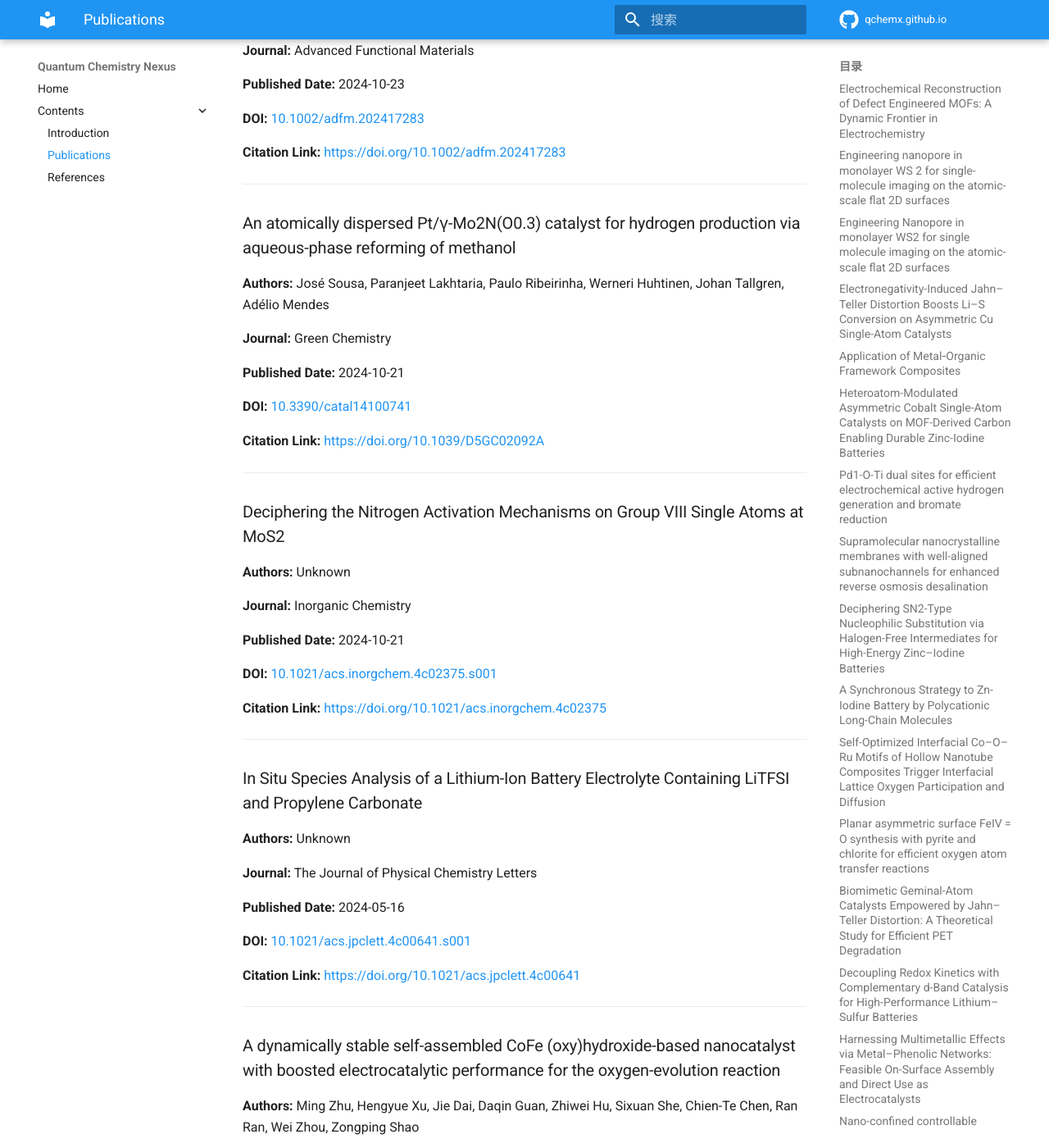
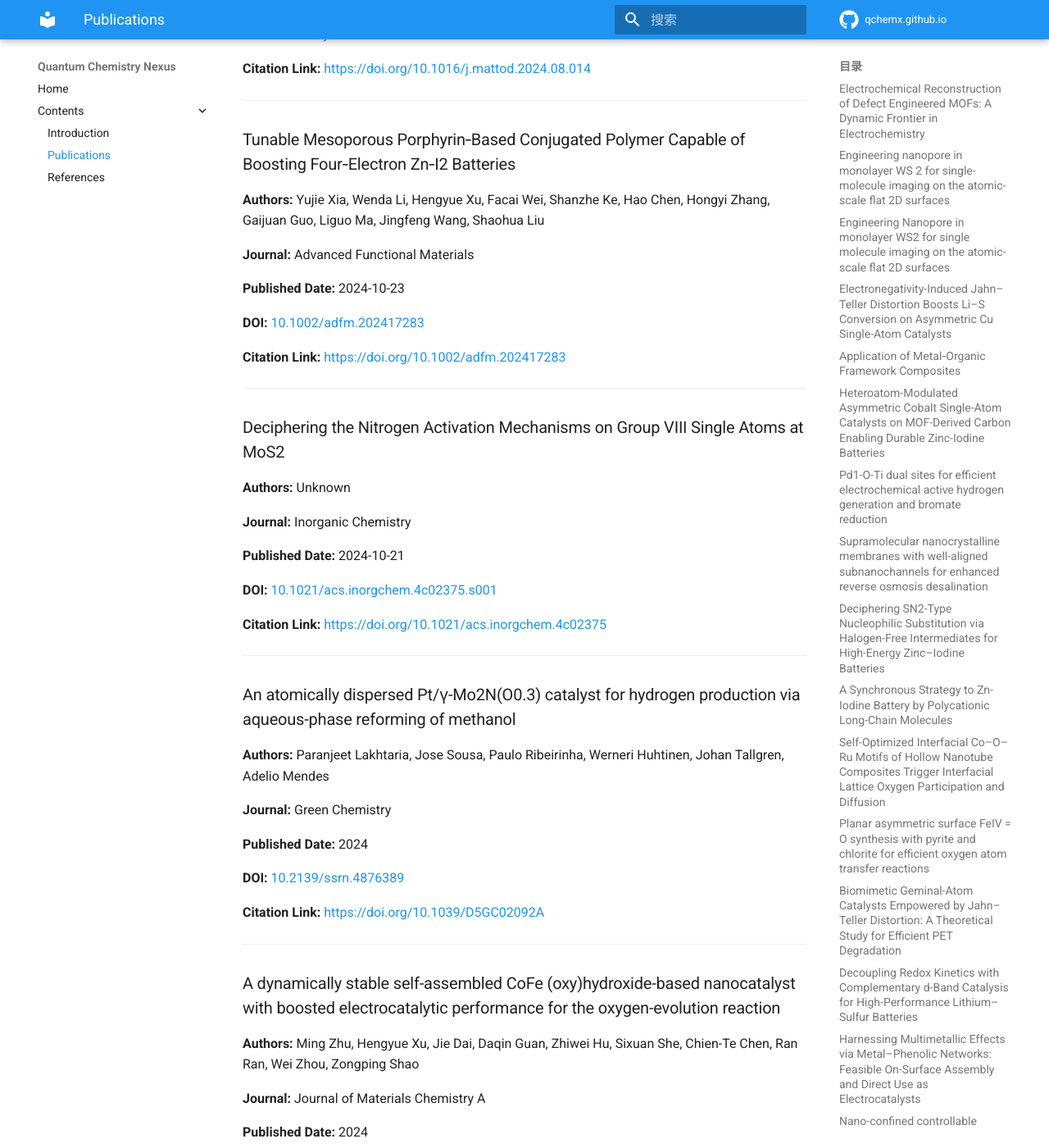
Before and after one commit to QChemX/qchemx.github.io, an MkDocs documentation site: the page built from docs/publications.md, in a window 1280 px wide and 1400 px high, scrolled down 19549 px. Shown: the whole window at 82% size. Built offline with MkDocs 1.6.1 and Material for MkDocs 9.7.7, drawn with Linux system fonts in a browser that asks for light colours; comment, search, counter and statistics services are not loaded; some of the changed text lies outside the part shown.

Commit message:
[orcid sync] Update publications

```diff
--- a/docs/publications.md
+++ b/docs/publications.md
@@ -262,22 +262,6 @@ This page was generated automatically.
 
 ---
 
-### MOF Derived Phosphide Nanocubes with Internal Heterojunction: A Study Powered by Single Entity Electrochemistry
-
-**Authors:** Zilong Chen, Hengyue Xu, Tingting Chen, Jiaqi Zhang, Songtao Zhang, Long Chen, Huan Pang, Zhongjie Huang
-
-**Journal:** Nano Letters
-
-**Published Date:** 2025-3-17
-
-**DOI:** [10.1021/acs.nanolett.5c00233](https://doi.org/10.1021/acs.nanolett.5c00233)
-
-**Citation Link:** [https://doi.org/10.1021/acs.nanolett.5c00233](https://doi.org/10.1021/acs.nanolett.5c00233)
-
-
-
----
-
 ### MnxCo3-xO4 spinel activates peroxymonosulfate for highly effective bisphenol A degradation with ultralow catalyst and persulfate usage
 
 **Authors:** Lu-Lu Zhou, Hengyue Xu, Yi-Han Sheng, Wei-Kang Wang, Juan Xu
@@ -321,22 +305,6 @@ This page was generated automatically.
 **DOI:** [10.1016/j.mtnano.2025.100597](https://doi.org/10.1016/j.mtnano.2025.100597)
 
 **Citation Link:** [https://doi.org/10.1016/j.mtnano.2025.100597](https://doi.org/10.1016/j.mtnano.2025.100597)
-
-
-
----
-
-### Electron-Withdrawing Hexagonal Boron Nitride as a Biocompatible and Metal-Free Antibacterial Platform
-
-**Authors:** Jianxiang Gao, Hengyue Xu, Yingcan Zhao, Linxuan Sun, Xi Zhang, Yichao Bai, Wenbo Li, Mingchuang Zhao, Haoqi He, Xudong Liu, Qiangmin Yu, Vijay Pandey, Lan Ma, Feiyu Kang, Mauricio Terrones, Yu Lei
-
-**Journal:** Nano Letters
-
-**Published Date:** 2025-2-21
-
-**DOI:** [10.1021/acs.nanolett.4c05984](https://doi.org/10.1021/acs.nanolett.4c05984)
-
-**Citation Link:** [https://doi.org/10.1021/acs.nanolett.4c05984](https://doi.org/10.1021/acs.nanolett.4c05984)
 
 
 
@@ -902,22 +918,6 @@ This page was generated automatically.
 
 ---
 
-### An atomically dispersed Pt/γ-Mo2N(O0.3) catalyst for hydrogen production via aqueous-phase reforming of methanol
-
-**Authors:** José Sousa, Paranjeet Lakhtaria, Paulo Ribeirinha, Werneri Huhtinen, Johan Tallgren, Adélio Mendes
-
-**Journal:** Green Chemistry
-
-**Published Date:** 2024-10-21
-
-**DOI:** [10.3390/catal14100741](https://doi.org/10.3390/catal14100741)
-
-**Citation Link:** [https://doi.org/10.1039/D5GC02092A](https://doi.org/10.1039/D5GC02092A)
-
-
-
----
-
 ### Deciphering the Nitrogen Activation Mechanisms on Group VIII Single Atoms at MoS2
 
 **Authors:** Unknown
@@ -934,17 +934,17 @@ This page was generated automatically.
 
 ---
 
-### In Situ Species Analysis of a Lithium-Ion Battery Electrolyte Containing LiTFSI and Propylene Carbonate
+### An atomically dispersed Pt/γ-Mo2N(O0.3) catalyst for hydrogen production via aqueous-phase reforming of methanol
 
-**Authors:** Unknown
+**Authors:** Paranjeet Lakhtaria, Jose Sousa, Paulo Ribeirinha, Werneri Huhtinen, Johan Tallgren, Adelio Mendes
 
-**Journal:** The Journal of Physical Chemistry Letters
+**Journal:** Green Chemistry
 
-**Published Date:** 2024-05-16
+**Published Date:** 2024
 
-**DOI:** [10.1021/acs.jpclett.4c00641.s001](https://doi.org/10.1021/acs.jpclett.4c00641.s001)
+**DOI:** [10.2139/ssrn.4876389](https://doi.org/10.2139/ssrn.4876389)
 
-**Citation Link:** [https://doi.org/10.1021/acs.jpclett.4c00641](https://doi.org/10.1021/acs.jpclett.4c00641)
+**Citation Link:** [https://doi.org/10.1039/D5GC02092A](https://doi.org/10.1039/D5GC02092A)
 
 
 
```
Also changed, not shown: other parts of docs/publications.md (+50 -2 lines).
